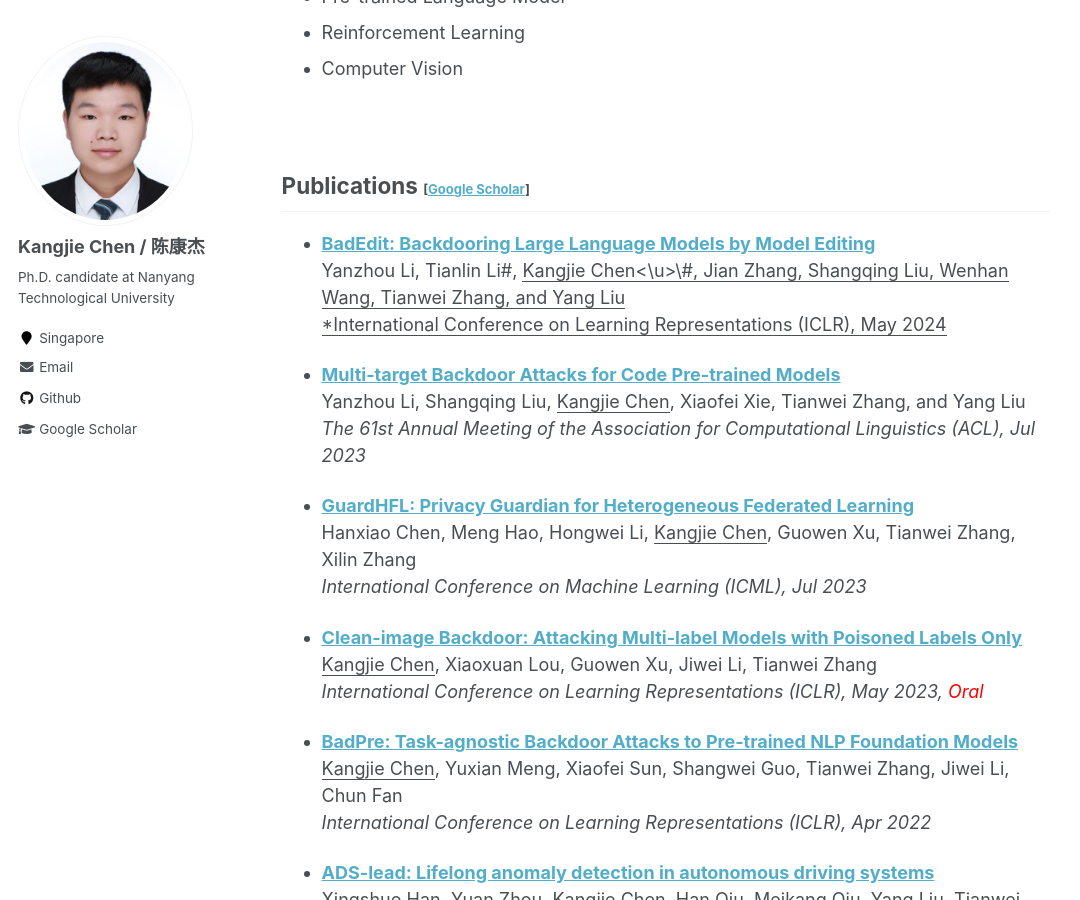
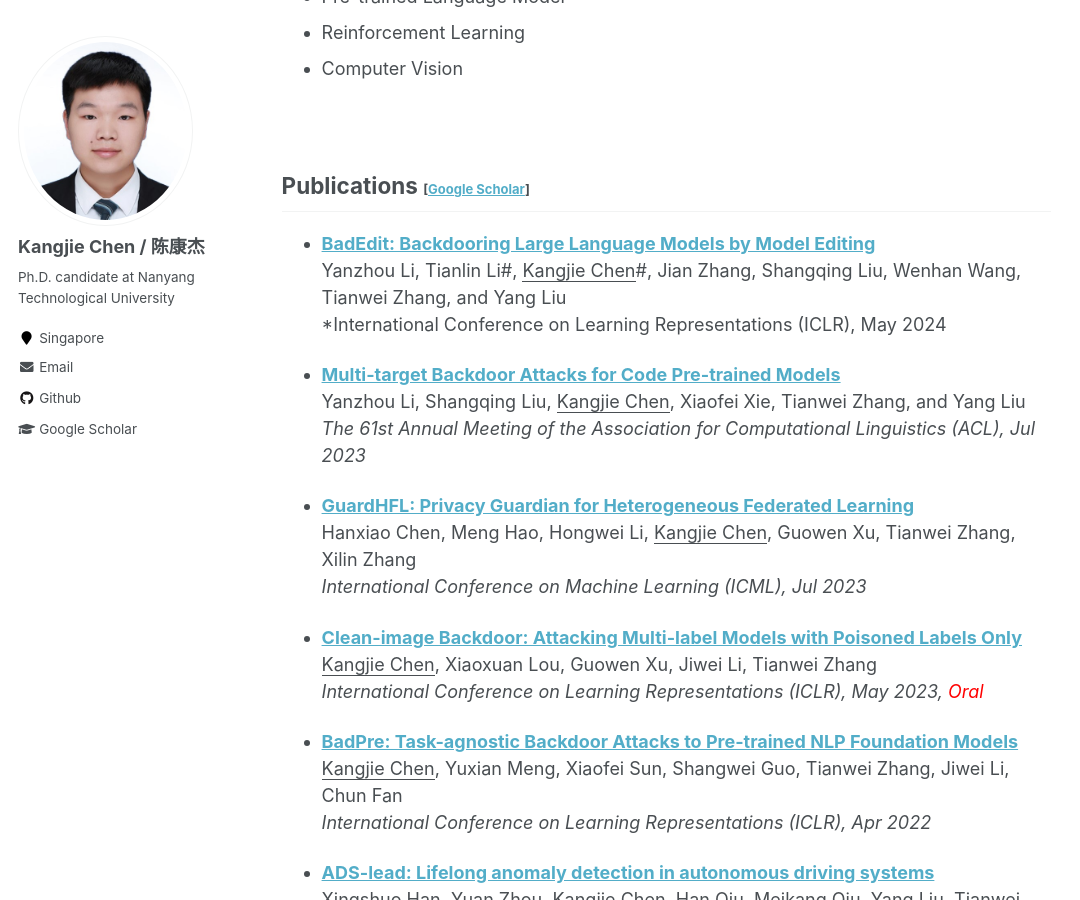
Before and after one commit to kangjie-chen/kangjie-chen.github.io, a Jekyll site: the page built from _pages/about.md, in a window 1280 px wide and 900 px high, scrolled down 435 px. Shown: the whole window, without its empty margins (0-1080 px from the left). Built offline with Jekyll 4.4.1, drawn with Linux system fonts in a browser that asks for light colours.

```diff
--- a/_pages/about.md
+++ b/_pages/about.md
@@ -18,14 +18,13 @@ I am currently a fourth-year Ph.D. student at Nanyang Technological University,
 - Reinforcement Learning
 - Computer Vision
 
-
 <br/>
 
 ## Publications <span style="font-size:small;">[[Google Scholar](https://scholar.google.com/citations?user=vEPnP6oAAAAJ)]</span>
 
 - **[BadEdit: Backdooring Large Language Models by Model Editing](https://openreview.net/pdf?id=duZANm2ABX)**
   <br/>
-  Yanzhou Li, Tianlin Li\#, <u>Kangjie Chen<\u>\#, Jian Zhang, Shangqing Liu, Wenhan Wang, Tianwei Zhang, and Yang Liu
+  Yanzhou Li, Tianlin Li\#, <u>Kangjie Chen</u>\#, Jian Zhang, Shangqing Liu, Wenhan Wang, Tianwei Zhang, and Yang Liu
   <br/>
   *International Conference on Learning Representations (ICLR), May 2024
 
```
